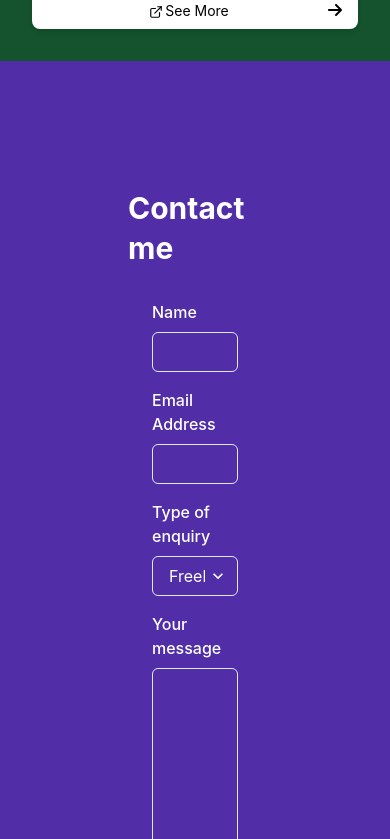
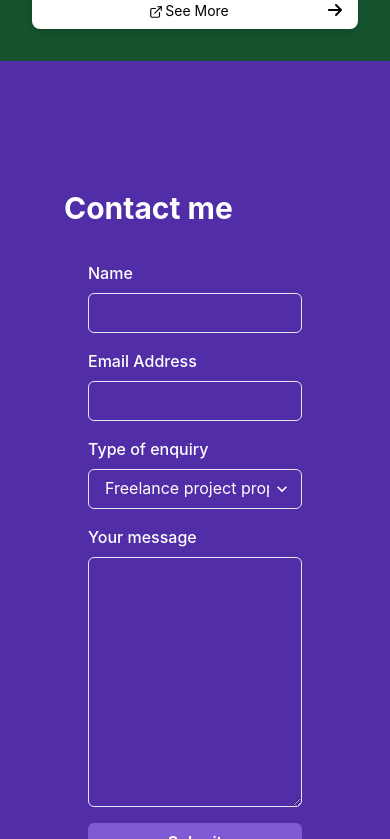
Before and after one commit to grnt7/React-Portfolio, a React (Create React App) app: page / in a window 390 px wide. Shown: the part 2725-3564 px from the top of the page. Built offline with nearby package versions, Linux system fonts and the light colour scheme.

Commit message:
mobile contact form responsive update

```diff
--- a/src/components/ContactMeSection.js
+++ b/src/components/ContactMeSection.js
@@ -67,6 +67,7 @@ const LandingSection = () => {
         });
     }
   };
+  const inputWidth = useBreakpointValue({ base: "full", md: "md" }); // Responsive width
 
   const encode = (data) => {
     return Object.keys(data)
@@ -82,13 +83,10 @@ const LandingSection = () => {
       spacing={8}
     >
       <VStack
-        display="flex"
-        flexWrap="wrap"
         justifyContent="center"
-        p={32}
         alignItems="flex-start"
         w={useBreakpointValue({ base: "full", md: "1024px" })}
-        py={useBreakpointValue({ base: "16", md: "32" })}
+        p={useBreakpointValue({ base: "16", md: "32" })}
       >
         <Heading as="h1" id="contactme-section">
           Contact me
@@ -106,6 +104,7 @@ const LandingSection = () => {
                 name="firstName"
                 value={formData.firstName}
                 onChange={handleChange}
+                w={inputWidth}  // Apply responsive width here
               />
               <FormErrorMessage>{errors.Name}</FormErrorMessage>
             </FormControl>
@@ -117,6 +116,7 @@ const LandingSection = () => {
                 name="email"
                 value={formData.email}
                 onChange={handleChange}
+                w={inputWidth}  // Apply responsive width here
               />
               <FormErrorMessage>{errors.email}</FormErrorMessage>
             </FormControl>
@@ -136,6 +136,7 @@ const LandingSection = () => {
                 value={formData.comment}
                 onChange={handleChange}
                 height={250}
+                w="full" // Make Textarea full width on all screens
               />
               <FormErrorMessage>{errors.comment}</FormErrorMessage>
             </FormControl>
```
